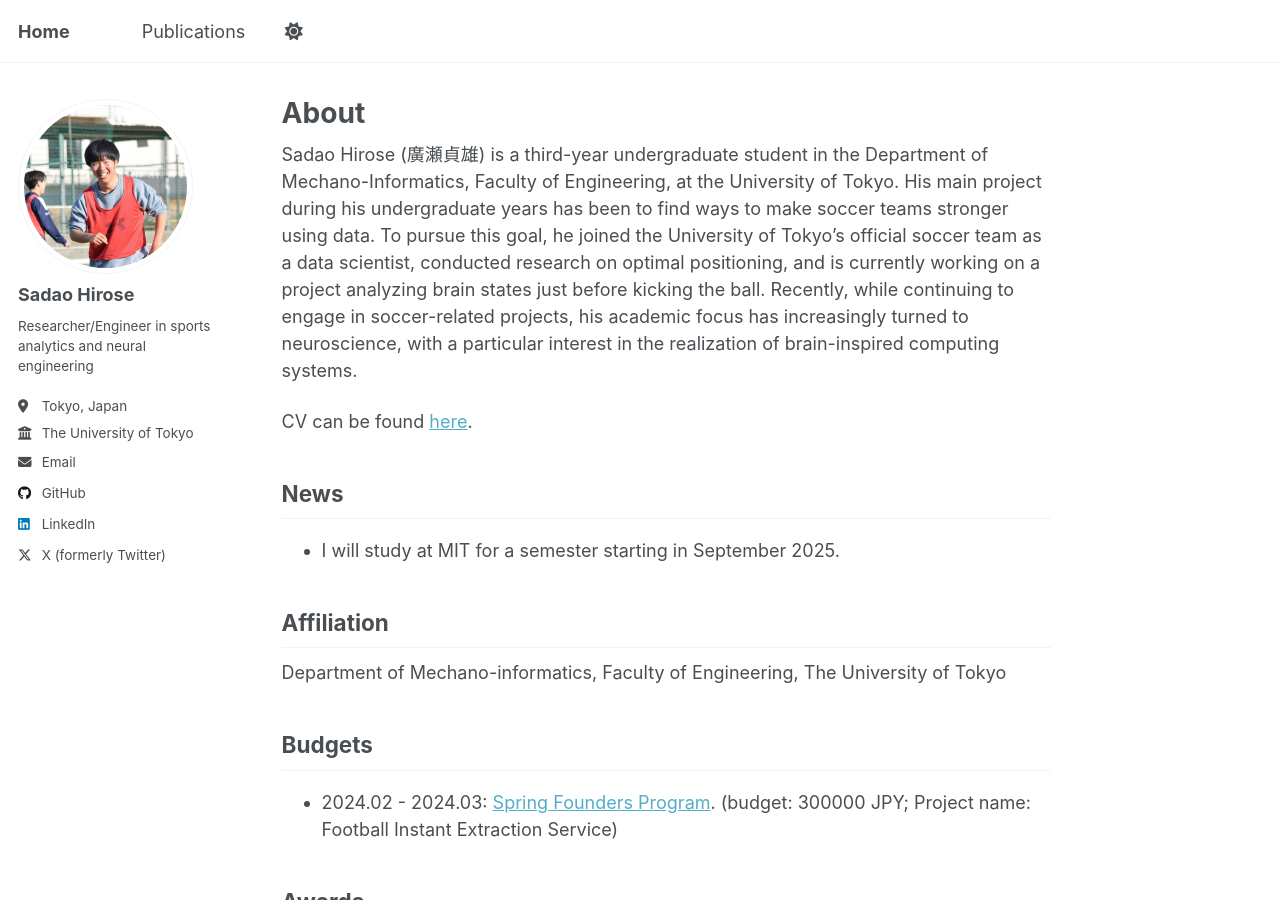
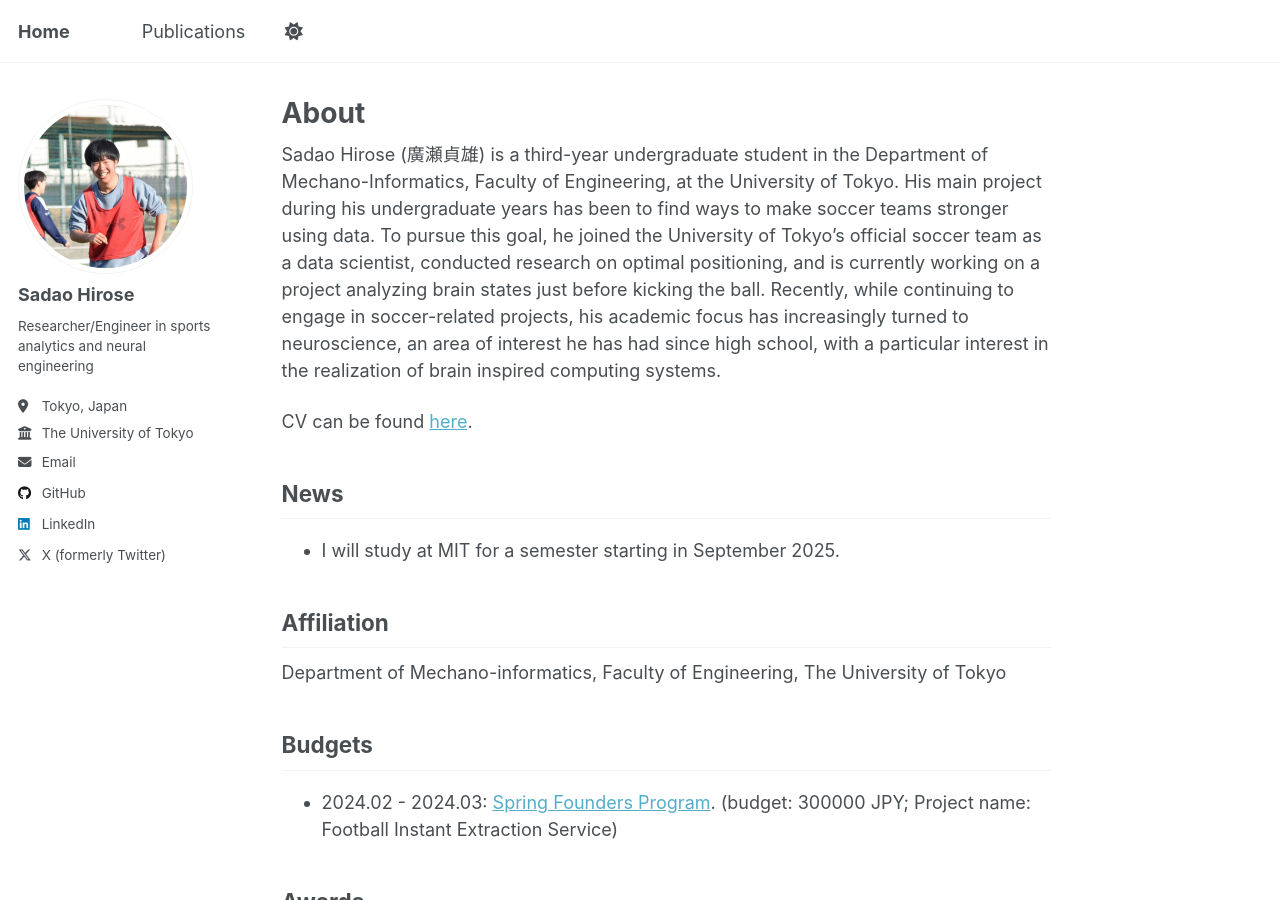
Before and after one commit to HiroseSadao/HiroseSadao.github.io, a Jekyll site: the page built from _pages/about.md, in a window 1280 px wide and 900 px high. Built offline with Jekyll 4.4.1, drawn with Linux system fonts in a browser that asks for light colours.

Commit message:
edit self-introduction

```diff
--- a/_pages/about.md
+++ b/_pages/about.md
@@ -7,7 +7,7 @@ redirect_from:
   - /about.html
 ---
 
-Sadao Hirose (廣瀬貞雄) is a third-year undergraduate student in the Department of Mechano-Informatics, Faculty of Engineering, at the University of Tokyo. His main project during his undergraduate years has been to find ways to make soccer teams stronger using data. To pursue this goal, he joined the University of Tokyo’s official soccer team as a data scientist, conducted research on optimal positioning, and is currently working on a project analyzing brain states just before kicking the ball. Recently, while continuing to engage in soccer-related projects, his academic focus has increasingly turned to neuroscience, with a particular interest in the realization of brain-inspired computing systems.
+Sadao Hirose (廣瀬貞雄) is a third-year undergraduate student in the Department of Mechano-Informatics, Faculty of Engineering, at the University of Tokyo. His main project during his undergraduate years has been to find ways to make soccer teams stronger using data. To pursue this goal, he joined the University of Tokyo’s official soccer team as a data scientist, conducted research on optimal positioning, and is currently working on a project analyzing brain states just before kicking the ball. Recently, while continuing to engage in soccer-related projects, his academic focus has increasingly turned to neuroscience, an area of interest he has had since high school, with a particular interest in the realization of brain inspired computing systems.
 
 CV can be found [here](https://docs.google.com/document/d/1MpqryIazkd2-YdEUbSvqURnHJHXbTkMwFbUs1mk_4G4/edit?usp=sharing).
 
```
